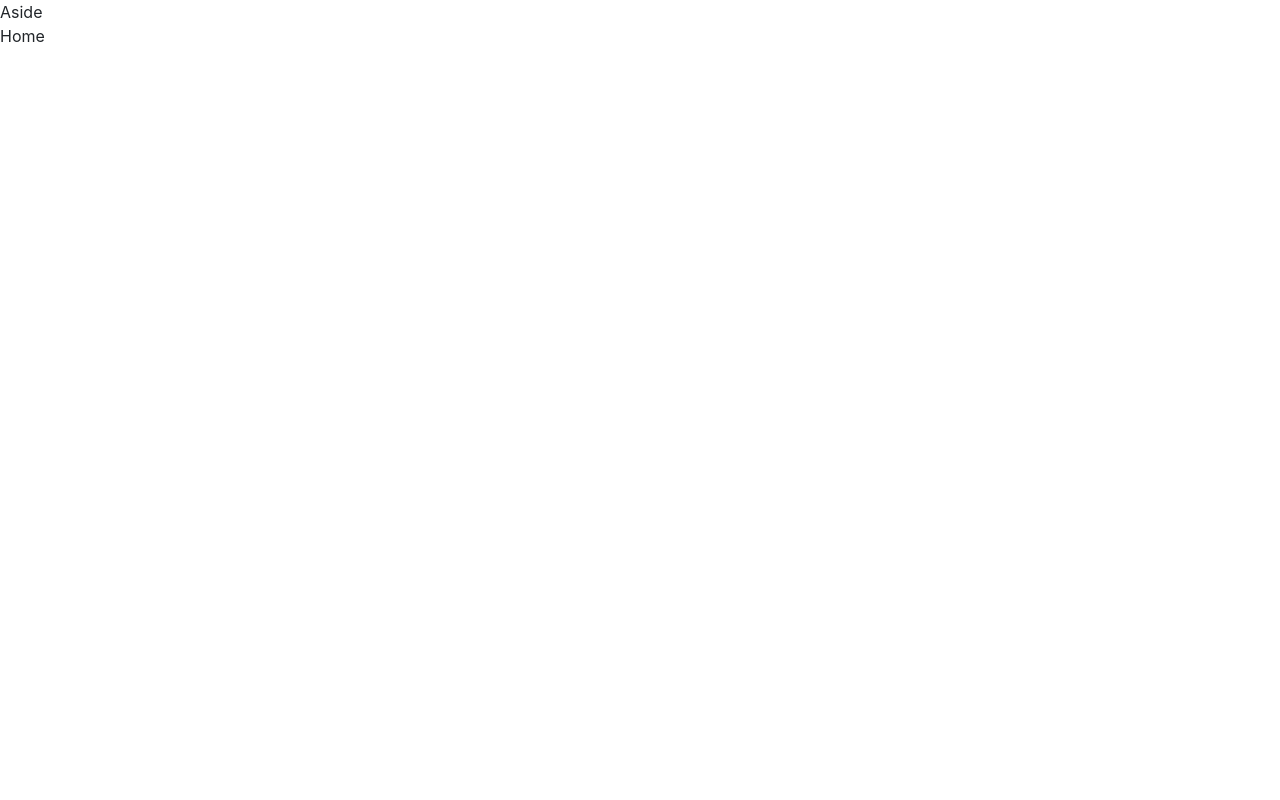
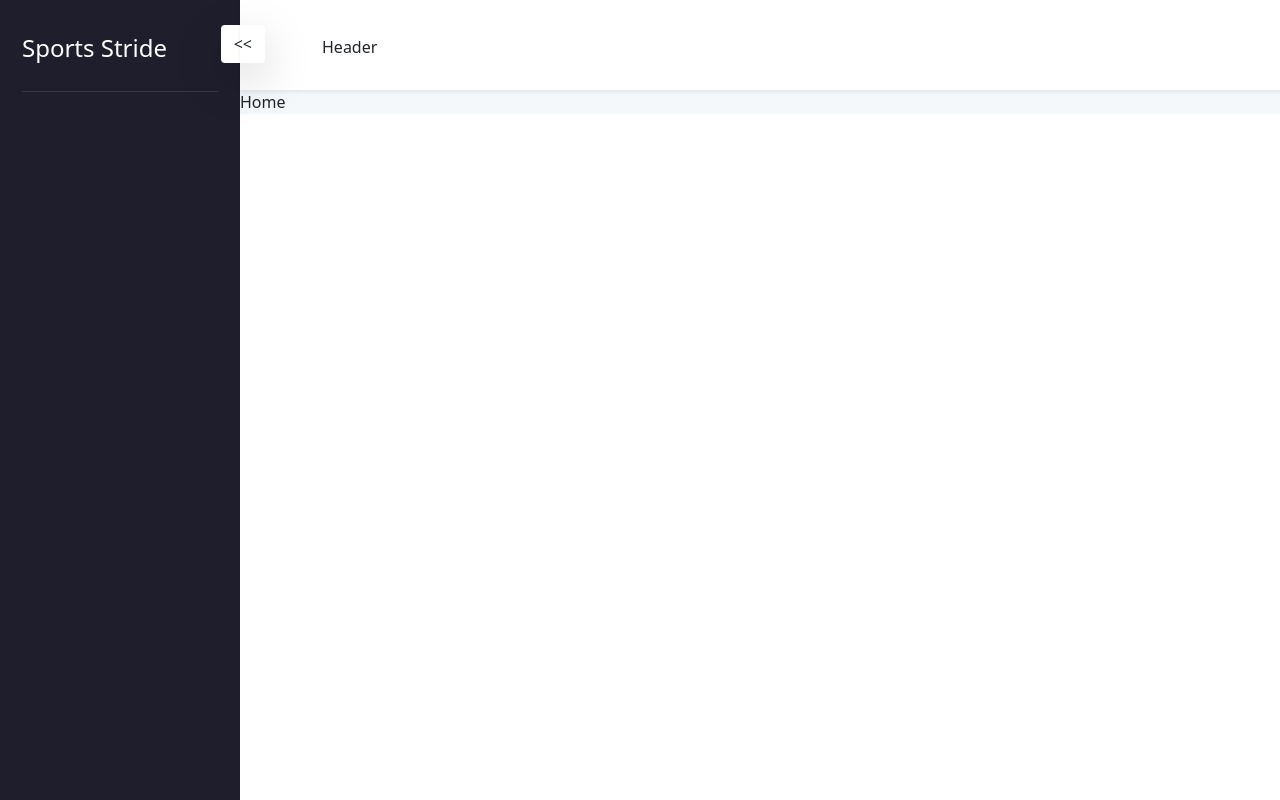
Before and after one commit to killcodeX/sport-sprint-dashboard, a React (Create React App) app in the folder frontend/: page / in a window 1280 px wide. Built offline with nearby package versions, Linux system fonts and the light colour scheme; the HTML template or start-up script is replaced by a standard one.

Commit message:
simple header and aside menu setup

```diff
--- a/frontend/src/App.css
+++ /dev/null
@@ -1,6 +0,0 @@
-.App-header{
-    position: absolute;
-    left: 50%;
-    top:50%;
-    transform: translate(-50%,-50%);
-}
--- a/frontend/src/App.tsx
+++ b/frontend/src/App.tsx
@@ -1,15 +1,15 @@
 import React from "react";
-import Layout from "./layouts/components/aside";
+import Layout from "./layouts";
 import Home from "./modules/home";
-
-import "./App.css";
 
 function App() {
   return (
     <>
       {" "}
       <Layout />
+      <div className="app-wrapper">
       <Home />
+      </div>
     </>
   );
 }
--- a/frontend/src/index.css
+++ b/frontend/src/index.css
@@ -1,13 +1,84 @@
+/************************** App Theme **************************/
+
+/* for light theme */
+:root {
+  --layoutBG: #1e1e2d;
+  --screenBG: #f5f8fa;
+  --cardBG: #ffffff;
+  --fontColor: #3f4254;
+  --app-header-height: 90px;
+  --appside-bar-width: 15rem;
+  --aside-toolbar-height:100vh;
+}
+
+/* for dark theme */
+[data-theme="dark"] {
+  --layoutBG: #1e1e2d;
+  --screenBG: #151521;
+  --cardBG: #1e1e2d;
+  --fontColor: #ffffff;
+}
+
 body {
   margin: 0;
-  font-family: -apple-system, BlinkMacSystemFont, 'Segoe UI', 'Roboto', 'Oxygen',
-    'Ubuntu', 'Cantarell', 'Fira Sans', 'Droid Sans', 'Helvetica Neue',
-    sans-serif;
-  -webkit-font-smoothing: antialiased;
-  -moz-osx-font-smoothing: grayscale;
+  padding: 0;
+  box-sizing: border-box;
 }
 
-code {
-  font-family: source-code-pro, Menlo, Monaco, Consolas, 'Courier New',
-    monospace;
+/************************** Common Components **************************/
+
+/* for dark horizontal line */
+
+.horizontal-line {
+  border-bottom: 1px solid #393945;
 }
+
+/************************** Layout **************************/
+
+.app-menu{
+  display: flex;
+  flex-direction: column;
+}
+
+/* Header componenet */
+
+.header {
+  position: fixed;
+  width: 100%;
+  top: 0;
+  left:var(--appside-bar-width);
+  height: var(--app-header-height);
+  padding: 35px 10px;
+}
+
+/* aside componenet */
+
+.aside {
+  position: fixed;
+  top: 0;
+  width: var(--appside-bar-width);
+  background: var(--layoutBG);
+  height: var(--aside-toolbar-height);
+  padding: 30px 10px;
+}
+
+.logo{
+  font-size: 1.5rem;
+  color: #ffffff;
+  padding-bottom: 25px;
+}
+
+.aside-close{
+  position: absolute;
+  top:25px;
+  right: -25px;
+  background-color: var(--cardBG);
+}
+
+/************************** Modules **************************/
+
+.app-wrapper {
+  margin-left: var(--appside-bar-width);
+  margin-top: var(--app-header-height);
+  background: var(--screenBG);
+}
--- a/frontend/src/layouts/components/aside/index.tsx
+++ b/frontend/src/layouts/components/aside/index.tsx
@@ -1,7 +1,13 @@
 import React from 'react'
 
-export default function Aside({children}:any) {
+export default function Aside() {
   return (
-    <div>Aside</div>
+    <div className='aside'>
+        <div className='container'>
+            <div className='logo'>Sports Stride</div>
+            <div className='aside-close btn btn-color-muted shadow-lg'>{'<<'}</div>
+            <div className='horizontal-line'></div>
+        </div>
+    </div>
   )
 }
--- /dev/null
+++ b/frontend/src/layouts/components/header/index.tsx
@@ -0,0 +1,9 @@
+import React from 'react'
+
+export default function Header() {
+  return (
+    <div className='header shadow-sm'>
+      <div className='container'>Header</div>
+    </div>
+  )
+}
--- /dev/null
+++ b/frontend/src/layouts/index.tsx
@@ -0,0 +1,12 @@
+import React from "react";
+import Aside from "./components/aside";
+import Header from "./components/header"
+
+export default function Menu() {
+  return (
+    <div className="app-menu">
+      <Aside />
+      <Header/>
+    </div>
+  );
+}
```
Also changed, not shown: 1 other file (tests, documents, lock files or other folders).
